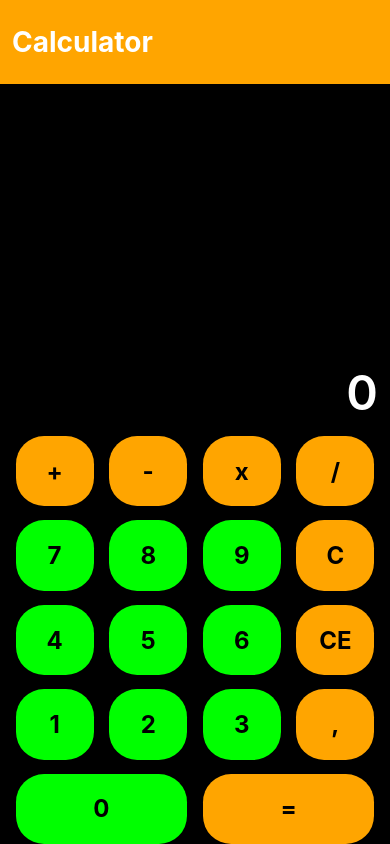
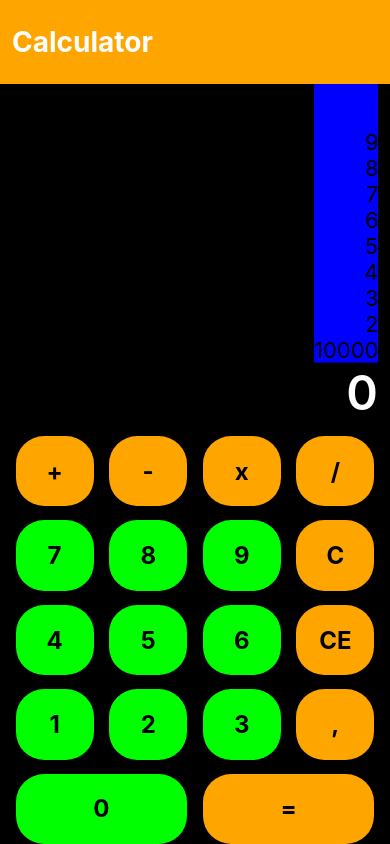
Before and after one commit to salihbektas/Basic-ReactNative-Calculator, a React Native app: screen / in a window 390 px wide. Built offline with nearby package versions, Linux system fonts and the light colour scheme.

Commit message:
add scrollview

```diff
--- a/App.js
+++ b/App.js
@@ -6,6 +6,7 @@ import {
   TouchableOpacity,
   Dimensions,
   SafeAreaView,
+  ScrollView,
 } from 'react-native';
 
 
@@ -16,6 +17,7 @@ const App = () =>  {
   const [history, setHistory] = useState([]);
   const [operation, setOperation] = useState("");
   const [reset, setReset] = useState(false);
+  const arr = [10000,2,3,4,5,6,7,8,9];
 
 
 
@@ -101,6 +103,15 @@ const App = () =>  {
       </View>
 
       <View style={styles.results}>
+        <ScrollView contentContainerStyle={styles.scroll} contentOffset = {{y:50}}>
+          {
+            arr.map((value) =>(
+              <Text style={{fontSize:22, transform: [{ scaleY: -1 }]}}>{value}</Text>
+            ))
+
+          }
+        </ScrollView>
+
         <Text style={styles.resultText}>{result === "" ? "0" : result}</Text>
       </View>
 
@@ -210,10 +221,16 @@ const styles = StyleSheet.create({
 
   results: {
     flex: 4,
-
     justifyContent: "flex-end",
     alignItems: "flex-end",
     paddingRight: 12,
+  },
+
+  scroll:{
+    flexGrow: 1,
+    alignItems: "flex-end",
+    backgroundColor:"blue",
+    transform: [{ scaleY: -1 }],
   },
 
   resultText:{
```
